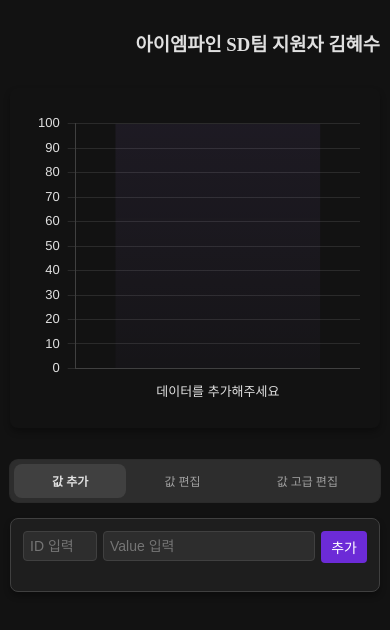
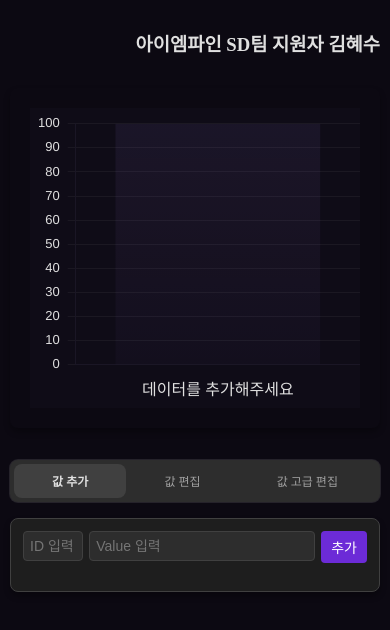
Before and after one commit to aaahyesu/IamFine_Hyesu, a plain HTML site: page index.html in a window 390 px wide. Drawn offline with nearby package versions, Linux system fonts and the light colour scheme.

Commit message:
style: 기본 배경색 변경 및 표 명칭 변경(편집-> 삭제)

```diff
--- a/index.css
+++ b/index.css
@@ -3,7 +3,7 @@ body {
   max-width: 1200px;
   margin: 0 auto;
   padding: 20px;
-  background-color: #121212;
+  background-color: #0c0912;
   color: #e0e0e0;
 }
 
@@ -103,23 +103,23 @@ h3 {
   margin-bottom: 1rem;
   align-items: flex-start;
   flex-wrap: nowrap;
+  width: 100%;
 }
 
 .input-group input#data-id {
-  flex: 0 1 90px;
-  min-width: 60px;
+  flex: 0 1 15%;
+  min-width: 80px;
   max-width: 120px;
 }
 
 .input-group input#data-value {
-  flex: 1 1 180px;
+  flex: 1 1 auto;
   min-width: 100px;
-  max-width: 300px;
 }
 
 .input-group button {
+  flex: 0 0 auto;
   min-width: 40px;
-  flex: 0 0 auto;
 }
 
 .input-group input[type="text"],
@@ -131,6 +131,7 @@ h3 {
   border-radius: 4px;
   color: #e0e0e0;
   transition: all 0.2s ease;
+  box-sizing: border-box;
 }
 
 .input-group input[type="text"]:focus,
@@ -162,6 +163,7 @@ h3 {
 .editable-table td {
   padding: 12px;
   text-align: center;
+  font-size: 13px;
   border-bottom: 1px solid #404040;
   border-right: 1px solid #404040;
 }
@@ -322,9 +324,9 @@ button:hover,
   }
 
   .input-group input#data-id {
-    flex: 0 0 70px;
-    min-width: 60px;
-    max-width: 80px;
+    flex: 0 1 20%;
+    min-width: 70px;
+    max-width: 100px;
   }
 
   .input-group input#data-value {
@@ -396,9 +398,9 @@ button:hover,
   }
 
   .input-group input#data-id {
-    flex: 0 0 60px;
-    min-width: 50px;
-    max-width: 70px;
+    flex: 0 1 25%;
+    min-width: 60px;
+    max-width: 80px;
   }
 
   .input-group input[type="text"],
--- a/index.html
+++ b/index.html
@@ -53,7 +53,7 @@
                   <tr>
                     <th>ID</th>
                     <th>값</th>
-                    <th>편집</th>
+                    <th>삭제</th>
                   </tr>
                 </thead>
                 <tbody>
--- a/js/chartManager.js
+++ b/js/chartManager.js
@@ -15,7 +15,7 @@ const createChartManager = () => {
   const ctx = document.getElementById("myChart").getContext("2d");
 
   // 배경 초기화
-  ctx.canvas.style.backgroundColor = "#121212";
+  ctx.canvas.style.backgroundColor = "#0f0c17";
 
   const chart = new Chart(ctx, {
     type: "bar",
@@ -27,7 +27,7 @@ const createChartManager = () => {
           data: [],
           backgroundColor: [],
           borderWidth: 1,
-          borderColor: "#404040",
+          borderColor: "#1a1625",
         },
       ],
     },
@@ -65,7 +65,7 @@ const createChartManager = () => {
           },
         },
         tooltip: {
-          backgroundColor: "#2D2D2D",
+          backgroundColor: "#1a1625",
           titleColor: "#E0E0E0",
           bodyColor: "#E0E0E0",
           titleFont: {
@@ -85,10 +85,10 @@ const createChartManager = () => {
         y: {
           beginAtZero: true,
           border: {
-            color: "#404040",
+            color: "#1a1625",
           },
           grid: {
-            color: "rgba(255, 255, 255, 0.1)",
+            color: "rgba(255, 255, 255, 0.05)",
             drawBorder: true,
           },
           ticks: {
@@ -102,7 +102,7 @@ const createChartManager = () => {
         },
         x: {
           border: {
-            color: "#404040",
+            color: "#1a1625",
           },
           grid: {
             display: false,
@@ -110,7 +110,7 @@ const createChartManager = () => {
           ticks: {
             color: "#E0E0E0",
             font: {
-              size: 13,
+              size: 16,
               weight: "500",
             },
             padding: 8,
```
